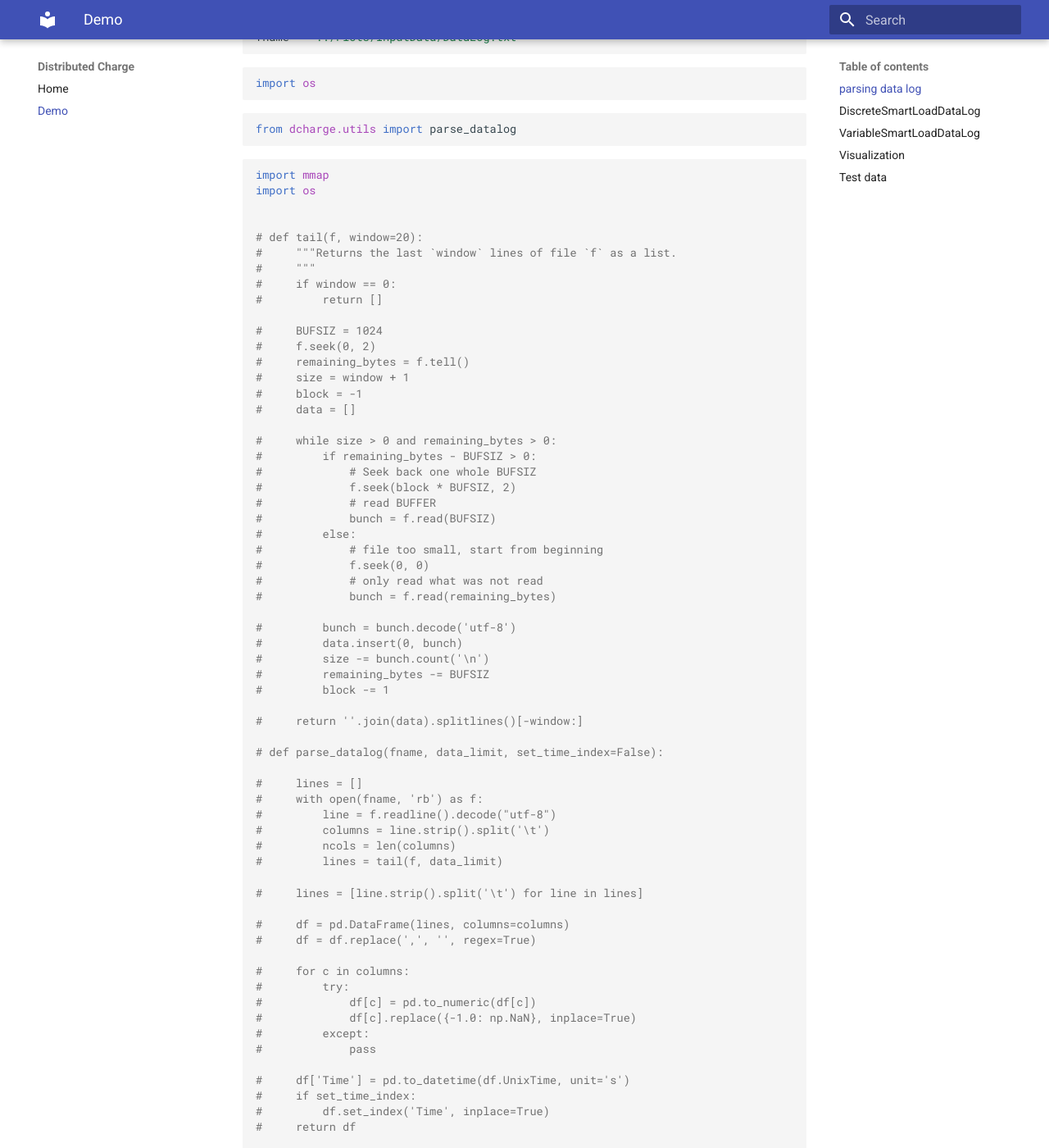
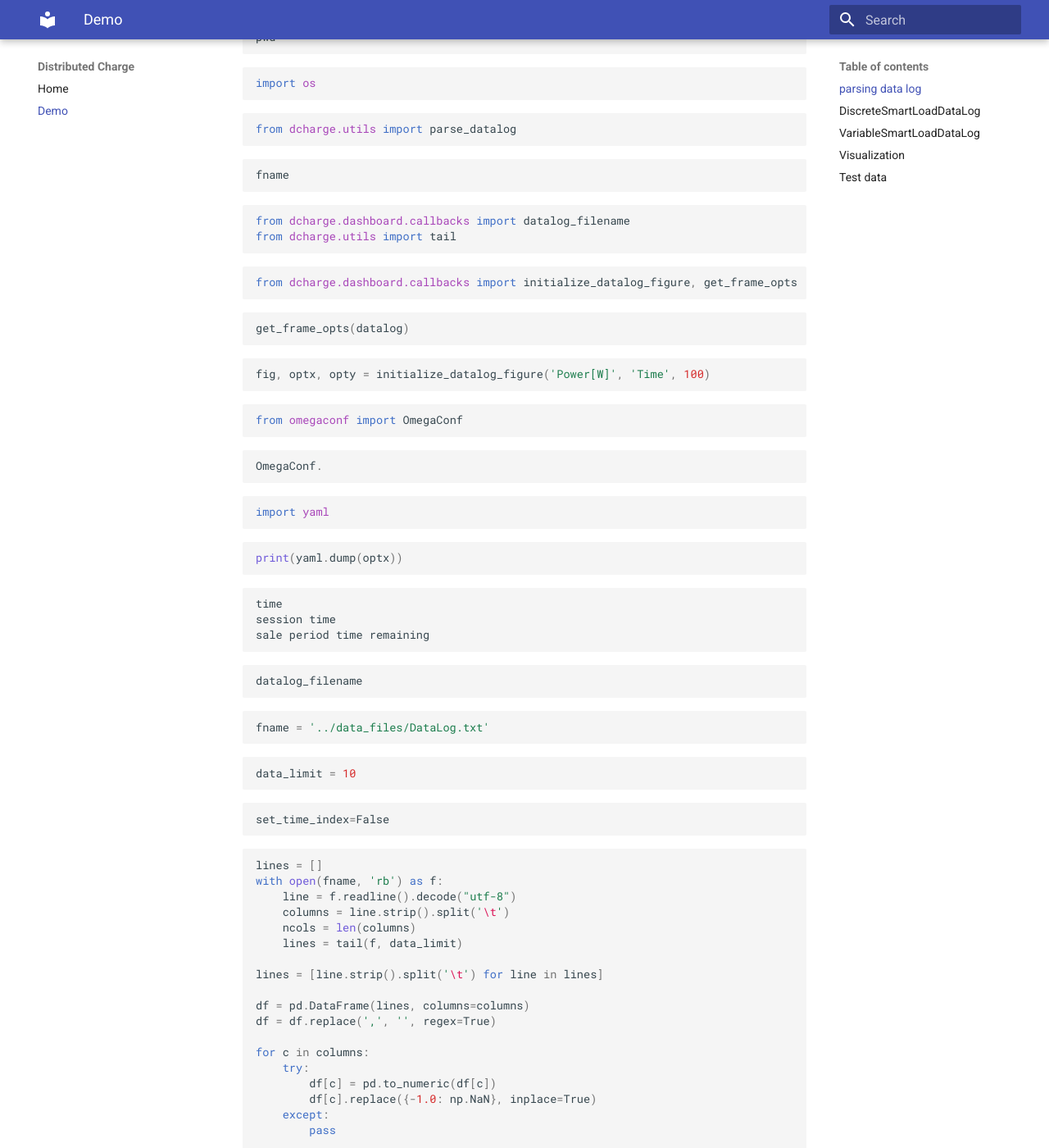
Before and after one commit to DistributedCharge/Dashboard, an MkDocs documentation site: the page built from docs/demo.md, in a window 1280 px wide and 1400 px high, scrolled down 1315 px. Shown: the whole window at 82% size. Built offline with MkDocs 1.6.1 and Material for MkDocs 9.7.7, drawn with Linux system fonts in a browser that asks for light colours; some of the changed text lies outside the part shown.

````diff
--- a/docs/demo.md
+++ b/docs/demo.md
@@ -57,7 +57,7 @@ Available columns in datalog file
 ```
 
 ```python
-fname = '../Plots/InputData/DataLog.txt'
+pwd
 ```
 
 ```python
@@ -69,70 +69,109 @@ from dcharge.utils import parse_datalog
 ```
 
 ```python
-import mmap
-import os
+fname
+```
 
+```python
+from dcharge.dashboard.callbacks import datalog_filename
+from dcharge.utils import tail
+```
 
-# def tail(f, window=20):
-#     """Returns the last `window` lines of file `f` as a list.
-#     """
-#     if window == 0:
-#         return []
+```python
+from dcharge.dashboard.callbacks import initialize_datalog_figure, get_frame_opts
+```
 
-#     BUFSIZ = 1024
-#     f.seek(0, 2)
-#     remaining_bytes = f.tell()
-#     size = window + 1
-#     block = -1
-#     data = []
+```python
+get_frame_opts(datalog)
+```
 
-#     while size > 0 and remaining_bytes > 0:
-#         if remaining_bytes - BUFSIZ > 0:
-#             # Seek back one whole BUFSIZ
-#             f.seek(block * BUFSIZ, 2)
-#             # read BUFFER
-#             bunch = f.read(BUFSIZ)
-#         else:
-#             # file too small, start from beginning
-#             f.seek(0, 0)
-#             # only read what was not read
-#             bunch = f.read(remaining_bytes)
+```python
+fig, optx, opty = initialize_datalog_figure('Power[W]', 'Time', 100)
+```
 
-#         bunch = bunch.decode('utf-8')
-#         data.insert(0, bunch)
-#         size -= bunch.count('\n')
-#         remaining_bytes -= BUFSIZ
-#         block -= 1
+```python
+from omegaconf import OmegaConf
+```
 
-#     return ''.join(data).splitlines()[-window:]
+```python
+OmegaConf.
+```
 
-# def parse_datalog(fname, data_limit, set_time_index=False):
+```python
+import yaml
+```
 
-#     lines = []
-#     with open(fname, 'rb') as f:
-#         line = f.readline().decode("utf-8")
-#         columns = line.strip().split('\t')
-#         ncols = len(columns)
-#         lines = tail(f, data_limit)
+```python
+print(yaml.dump(optx))
+```
 
-#     lines = [line.strip().split('\t') for line in lines]
+```python
+time
+session time
+sale period time remaining
+```
 
-#     df = pd.DataFrame(lines, columns=columns)
-#     df = df.replace(',', '', regex=True)
+```python
+datalog_filename
+```
 
-#     for c in columns:
-#         try:
-#             df[c] = pd.to_numeric(df[c])
-#             df[c].replace({-1.0: np.NaN}, inplace=True)
-#         except:
-#             pass
+```python
+fname = '../data_files/DataLog.txt'
+```
 
-#     df['Time'] = pd.to_datetime(df.UnixTime, unit='s')
-#     if set_time_index:
-#         df.set_index('Time', inplace=True)
-#     return df
+```python
+data_limit = 10
+```
 
-datalog = parse_datalog(fname, data_limit=500)
+```python
+set_time_index=False
+```
+
+```python
+lines = []
+with open(fname, 'rb') as f:
+    line = f.readline().decode("utf-8")
+    columns = line.strip().split('\t')
+    ncols = len(columns)
+    lines = tail(f, data_limit)
+
+lines = [line.strip().split('\t') for line in lines]
+
+df = pd.DataFrame(lines, columns=columns)
+df = df.replace(',', '', regex=True)
+
+for c in columns:
+    try:
+        df[c] = pd.to_numeric(df[c])
+        df[c].replace({-1.0: np.NaN}, inplace=True)
+    except:
+        pass
+
+df['Time'] = pd.to_datetime(df.UnixTime, unit='s')
+if set_time_index:
+    df.set_index('Time', inplace=True)
+
+```
+
+```python
+df.columns
+```
+
+```python
+def assign_credit(df):
+    return df.assign(Credit=df['TotalPaymentAmount[sats]'] - df['EnergyCost'])
+```
+
+```python
+df.assign(cost=df)
+```
+
+```python
+df
+```
+
+```python
+datalog = parse_datalog(fname, data_limit=10)
 
 datalog
 ```
````
Also changed, not shown: README.md (+18 -0 lines), WorkLog.md (+1 -0 lines), docker-compose-dev.yml (added, +55 -0 lines), docker-compose.yml (+1 -56 lines), 6 other files.
